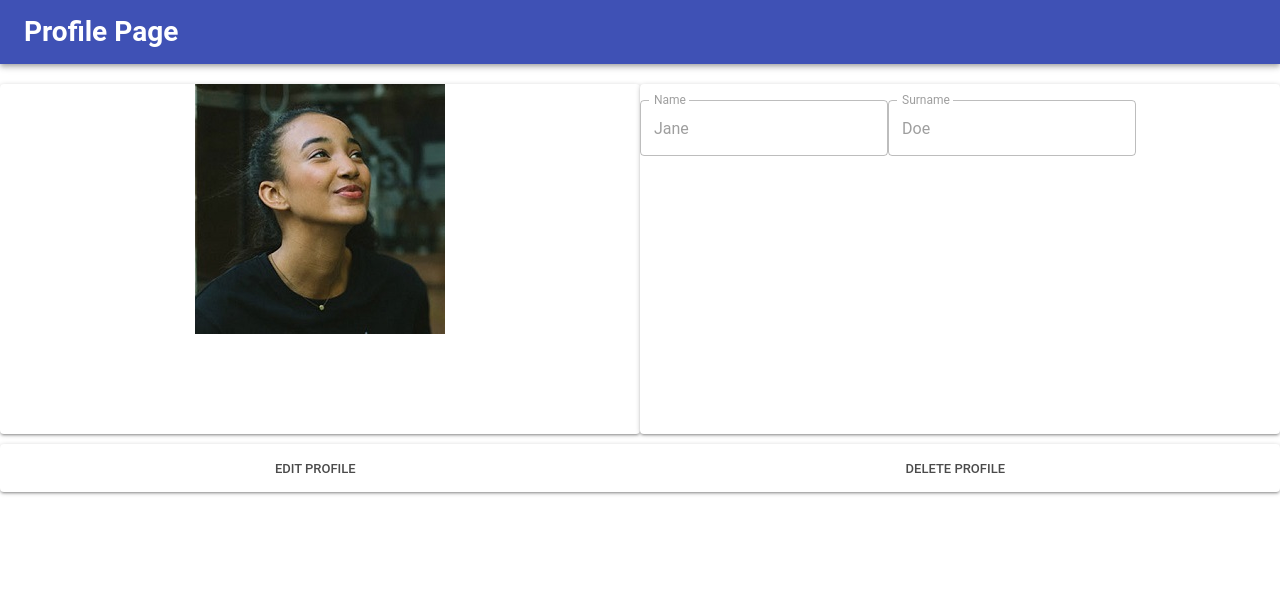
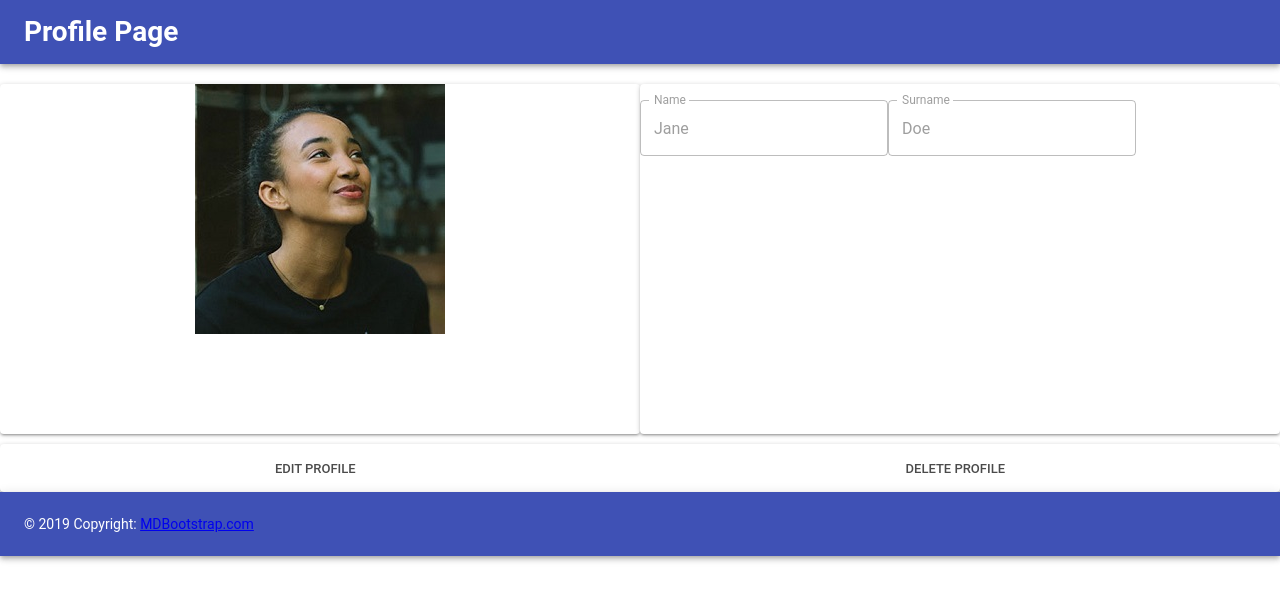
Before and after one commit to annkia/Communication-Tool-1, a React (Create React App) app: page / in a window 1280 px wide. Shown: the top 600 px of the page. Built offline with nearby package versions, Linux system fonts and the light colour scheme.

Commit message:
Footer added

```diff
--- a/src/components/App/App.jsx
+++ b/src/components/App/App.jsx
@@ -6,6 +6,7 @@ import { BrowserRouter } from "react-router-dom";
 import { Header } from '../Header/Header.jsx';
 import { Footer } from '../Footer/Footer.jsx';
 import { Maincontent } from '../Maincontent/Maincontent.jsx';
+import { Buttonspanel } from '../Buttonspanel/Buttonspanel.jsx';
 
 
 
@@ -26,13 +27,15 @@ class App extends Component {
   render() {
     return (
       <BrowserRouter>
-      <Header></Header>
+      <div style={{minHeight: "100vh"}}>
+        <Header></Header>
         {/* <p className={style.App}>Siemano</p>
         <Route to="" component="" /> */}
       <Maincontent profilePhoto={this.state.image} profileInfoName={this.state.person.name}
       profileInfoSurname={this.state.person.surname}></Maincontent>
-
+      <Buttonspanel></Buttonspanel>
       <Footer></Footer>
+      </div>
       </BrowserRouter>
     );
   }
--- /dev/null
+++ b/src/components/Buttonspanel/Buttonspanel.jsx
@@ -0,0 +1,22 @@
+
+
+
+import React from 'react';
+import Paper from '@material-ui/core/Paper';
+ import Tabs from '@material-ui/core/Tabs';
+ import Tab from '@material-ui/core/Tab';
+
+export class Buttonspanel extends React.Component{
+    render(){
+        return(
+            <Paper>
+                <Tabs variant="fullWidth">
+                  <Tab label="Edit profile" />
+                 <Tab label="Delete profile" />
+              </Tabs>
+            </Paper>
+
+        );
+
+      }
+}
--- a/src/components/Footer/Footer.jsx
+++ b/src/components/Footer/Footer.jsx
@@ -1,19 +1,17 @@
+import React from 'react';
+import { AppBar, Toolbar, Typography } from '@material-ui/core';
 
-import React from 'react';
-import Paper from '@material-ui/core/Paper';
-import Tabs from '@material-ui/core/Tabs';
-import Tab from '@material-ui/core/Tab';
 
 export class Footer extends React.Component{
     render(){
         return(
-            <Paper>
-                <Tabs variant="fullWidth">
-                  <Tab label="Edit profile" />
-                 <Tab label="Delete profile" />
-              </Tabs>
-            </Paper>
+            <AppBar position="static">
+             <Toolbar>
+                <Typography color="inherit">
 
+                &copy; {new Date().getFullYear()} Copyright: <a href="https://www.MDBootstrap.com"> MDBootstrap.com </a>                </Typography>
+            </Toolbar>
+        </AppBar>
         );
 
       }
--- a/src/components/Header/Header.jsx
+++ b/src/components/Header/Header.jsx
@@ -8,6 +8,7 @@ export class Header extends React.Component{
             <AppBar position="static">
              <Toolbar>
                 <Typography color="inherit">
+
                 <h1>Profile Page</h1>
                 </Typography>
             </Toolbar>
--- a/src/components/Maincontent/Maincontent.jsx
+++ b/src/components/Maincontent/Maincontent.jsx
@@ -2,6 +2,7 @@ import React from 'react';
 import Grid from '@material-ui/core/Grid';
 import { Photo } from '../Photo/Photo.jsx';
 import { Profileinfo } from '../Profileinfo/Profileinfo.jsx';
+
 
 
 
--- a/src/components/Photo/Photo.jsx
+++ b/src/components/Photo/Photo.jsx
@@ -28,7 +28,7 @@ export class Photo extends React.Component{
                 <Paper  style={style.Paper}>
                 {this.props.profilePhoto}
 
-                <img src={image} style={style.Image}></img>
+                <img src={image} alt="jane" style={style.Image}></img>
 
 </Paper>
 
```
Also changed, not shown: src/components/Navigation/Navigation.jsx (added), 1 other file (tests, documents, lock files or other folders).
